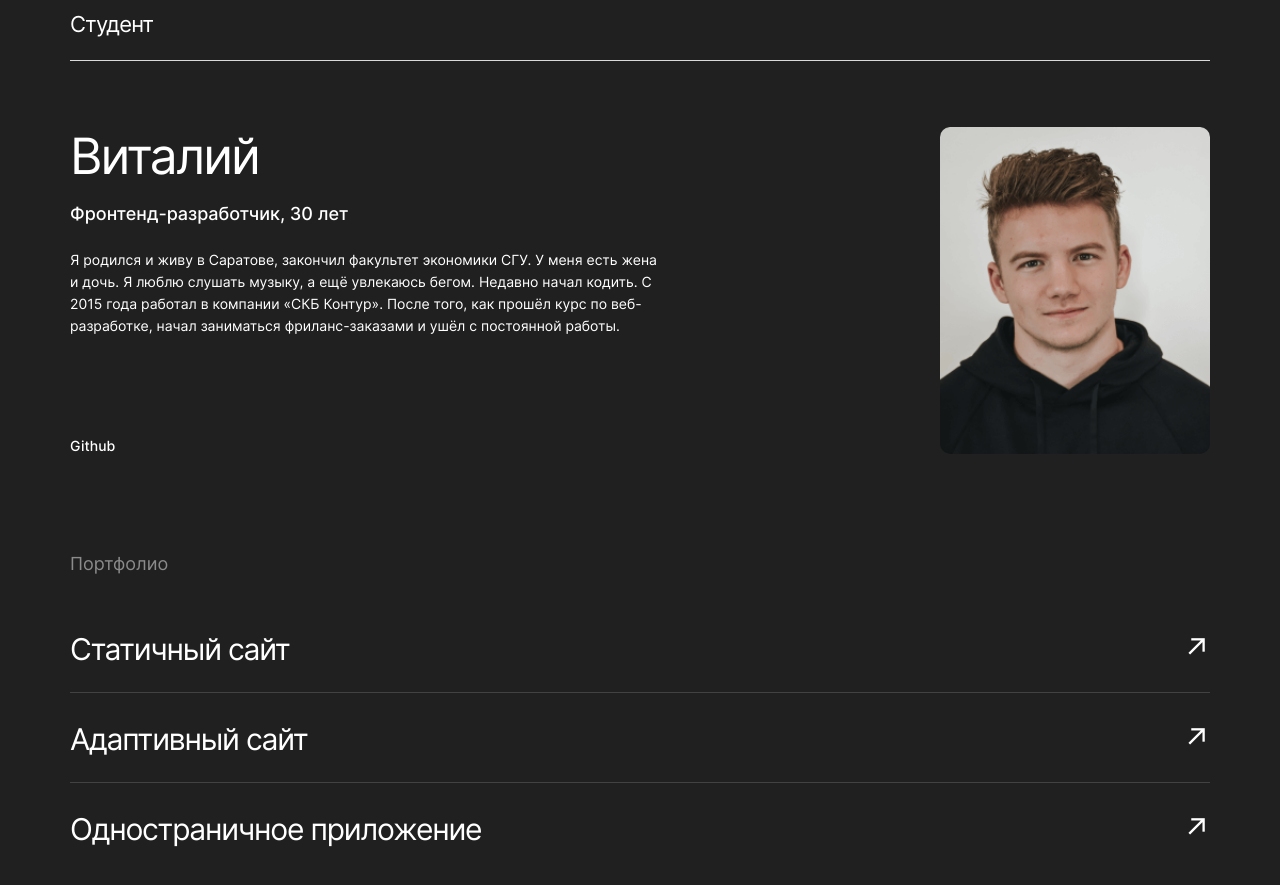
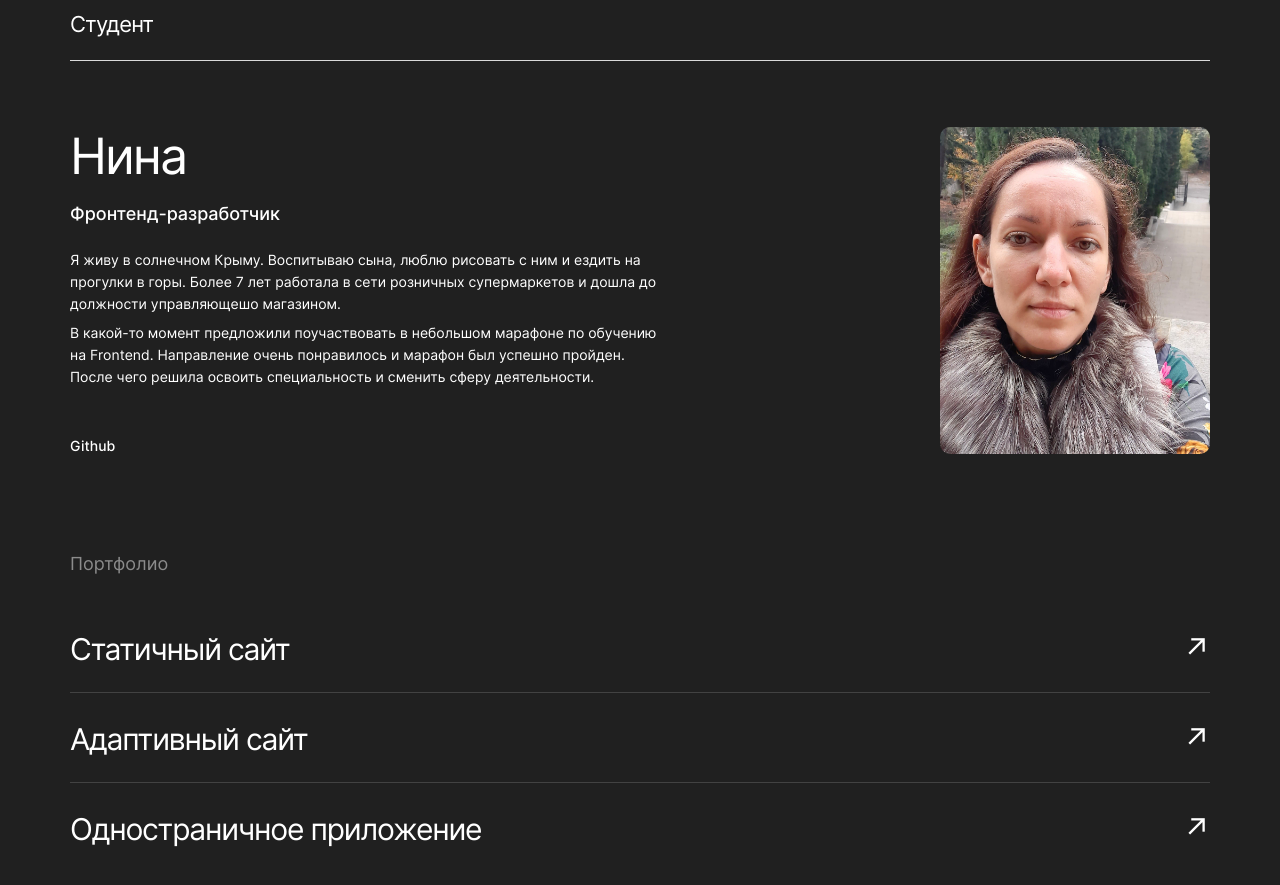
Before and after one commit to NinaKhomich/movies-explorer-frontend, a React app: page / in a window 1280 px wide. Shown: the part 1980-2865 px from the top of the page. Built offline with nearby package versions, Linux system fonts and the light colour scheme.

Commit message:
add info AboutMe

```diff
--- a/src/components/Main/AboutMe/AboutMe.css
+++ b/src/components/Main/AboutMe/AboutMe.css
@@ -41,15 +41,19 @@
 }
 
 .about-me__text {
-  margin-top: 20px;
+  margin-top: 7px;
   margin-bottom: 0;
   font-size: 11px;
-  font-weight: 500;
+  font-weight: 400;
   line-height: 16px;
 }
 
-.about-me__text:nth-of-type(2) {
-  font-weight: 400;
+.about-me__text:first-of-type {
+  font-weight: 500;
+}
+
+.about-me__text:last-of-type {
+  margin-bottom: 10px;
 }
 
 .about-me__link {
@@ -139,6 +143,12 @@
     letter-spacing: -2px;
   }
 
+  .about-me__text {
+    max-width: 599px;
+    font-size: 14px;
+    line-height: 22px;
+  }
+
   .about-me__text:first-of-type {
     font-size: 18px;
     line-height: 20px;
@@ -146,9 +156,6 @@
   }
 
   .about-me__text:nth-of-type(2) {
-    font-size: 14px;
-    line-height: 22px;
     margin-top: 25px;
-    max-width: 599px;
   }
 }
--- a/src/components/Main/AboutMe/AboutMe.js
+++ b/src/components/Main/AboutMe/AboutMe.js
@@ -1,5 +1,5 @@
 import "./AboutMe.css";
-import photo from "../../../images/photo.png";
+import photo from "../../../images/photo.jpg";
 
 const AboutMe = () => {
   return (
@@ -12,14 +12,13 @@ const AboutMe = () => {
           src={photo}
         />
         <div className="about-me__description">
-          <h3 className="about-me__head">Виталий</h3>
-          <p className="about-me__text">Фронтенд-разработчик, 30 лет</p>
+          <h3 className="about-me__head">Нина</h3>
+          <p className="about-me__text">Фронтенд-разработчик</p>
           <p className="about-me__text">
-            Я родился и живу в Саратове, закончил факультет экономики СГУ. У
-            меня есть жена и дочь. Я люблю слушать музыку, а ещё увлекаюсь
-            бегом. Недавно начал кодить. С 2015 года работал в компании «СКБ
-            Контур». После того, как прошёл курс по веб-разработке, начал
-            заниматься фриланс-заказами и ушёл с постоянной работы.
+            Я живу в солнечном Крыму. Воспитываю сына, люблю рисовать с ним и ездить на прогулки в горы. Более 7 лет работала в сети розничных супермаркетов и дошла до должности управляющешо магазином.
+          </p>
+          <p className="about-me__text">
+            В какой-то момент предложили поучаствовать в небольшом марафоне по обучению на Frontend. Направление очень понравилось и марафон был успешно пройден. После чего решила освоить специальность и сменить сферу деятельности.
           </p>
           <a
             className="about-me__link"
--- a/src/components/Main/Portfolio/Portfolio.js
+++ b/src/components/Main/Portfolio/Portfolio.js
@@ -19,7 +19,7 @@ const Portfolio = () => {
         <li className="portfolio__item">
           <a
             className="portfolio__link"
-            href="https://ninakhomich.github.io/other-name-for-public/"
+            href="https://ninakhomich.github.io/Mesto/"
             target="_blank"
             rel="noreferrer"
           >
```
Also changed, not shown: README.md, src/images/photo.jpg (added), src/images/photo.png (deleted).
